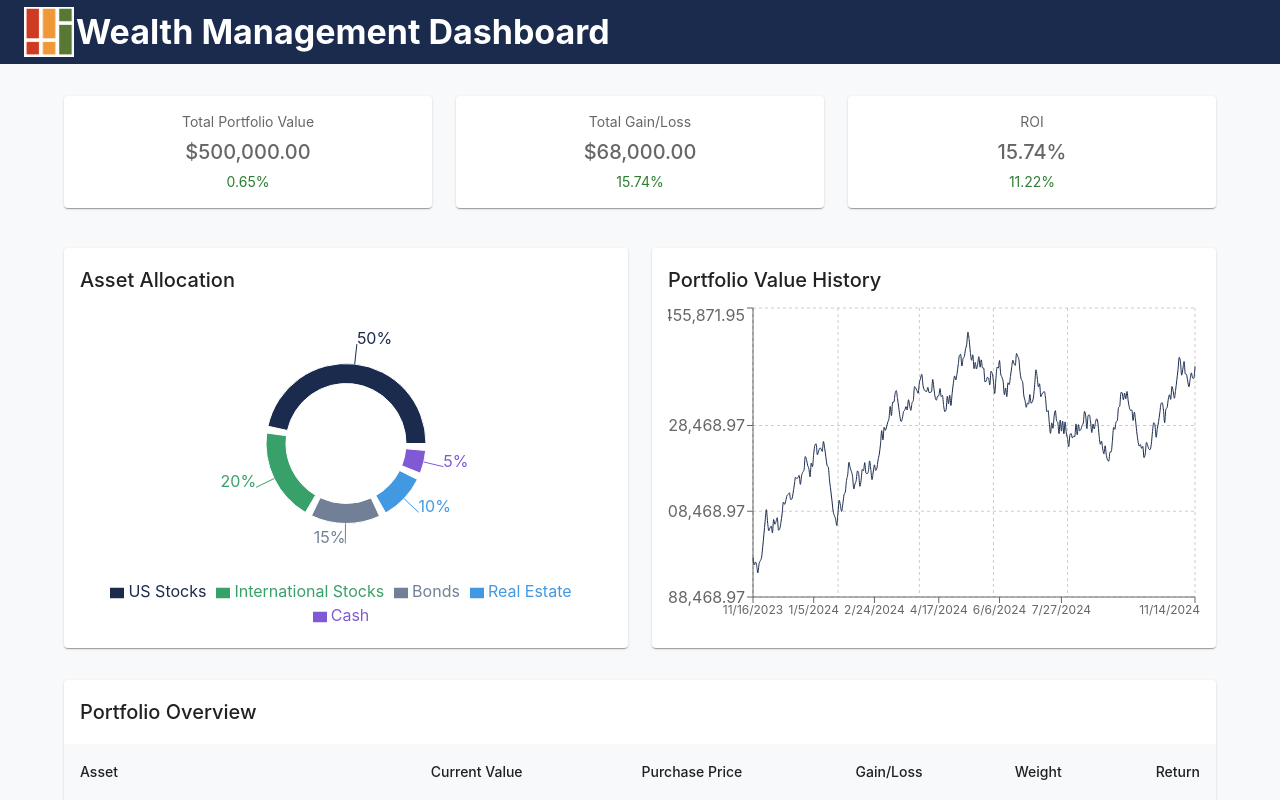
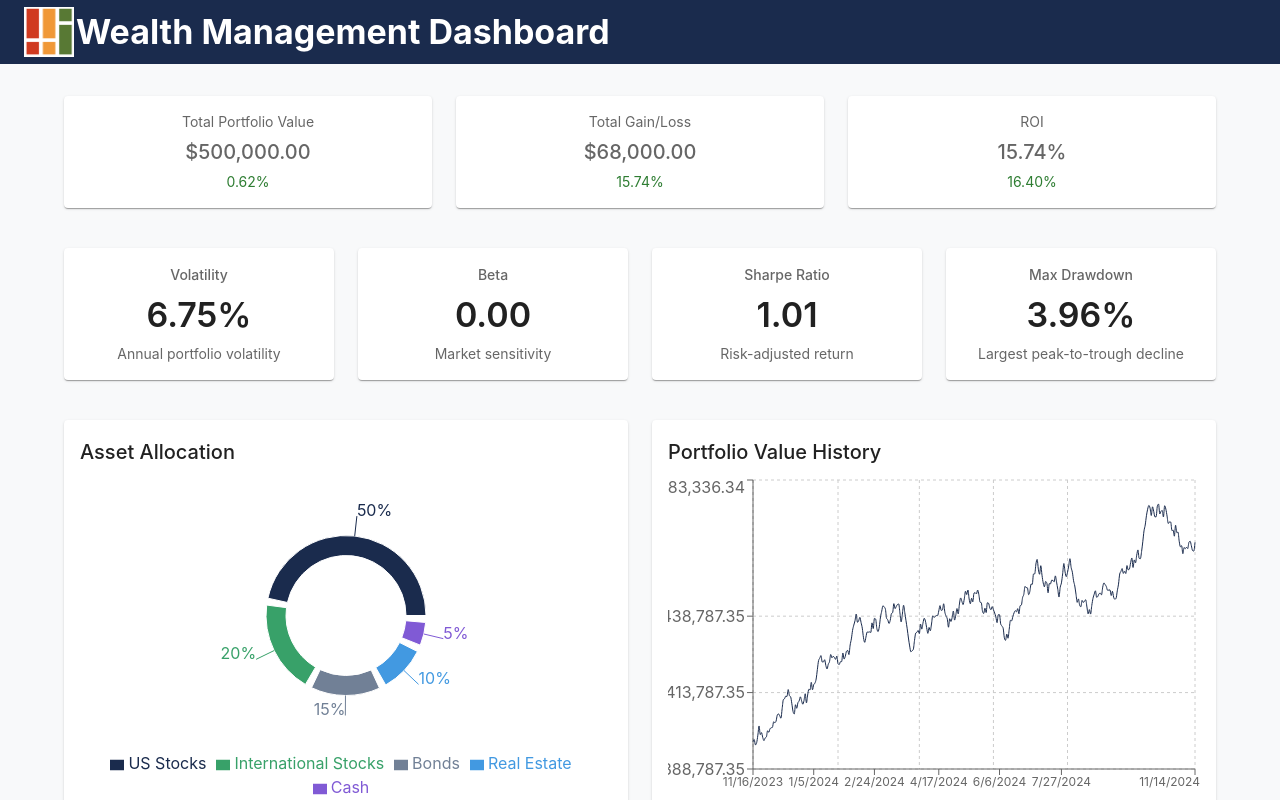
Before and after one commit to vinaykumarvk/wealth-dashboard-1, a React (Create React App) app in the folder wealth-dashboard/: page / in a window 1280 px wide. Shown: the top 800 px of the page. Built offline with nearby package versions, Linux system fonts and the light colour scheme.

Commit message:
Agent query: Can you see the new risk metrics section displaying Volatility, Beta, Sharpe Ratio, and Max Drawdown with their respective values?

```diff
--- a/wealth-dashboard/src/App.js
+++ b/wealth-dashboard/src/App.js
@@ -9,6 +9,7 @@ import AllocationChart from './components/AllocationChart';
 import PerformanceChart from './components/PerformanceChart';
 import PortfolioTable from './components/PortfolioTable';
 import RebalancingRecommendations from './components/RebalancingRecommendations';
+import RiskMetrics from './components/RiskMetrics';
 
 // Create theme with our brand colors
 const theme = createTheme({
@@ -43,6 +44,7 @@ function App() {
           <Header />
           <Container maxWidth="lg" sx={{ mt: 4, mb: 4, width: '100%' }}>
             <MetricsCards />
+            <RiskMetrics />
             <Grid container spacing={3} sx={{ mt: 2, mb: 4 }}>
               <Grid item xs={12} md={6}>
                 <AllocationChart />
--- /dev/null
+++ b/wealth-dashboard/src/components/RiskMetrics.js
@@ -0,0 +1,61 @@
+import React from 'react';
+import { useSelector } from 'react-redux';
+import { Paper, Typography, Grid } from '@mui/material';
+import { styled } from '@mui/material/styles';
+
+const MetricCard = styled(Paper)(({ theme }) => ({
+  padding: theme.spacing(2),
+  height: '100%',
+  display: 'flex',
+  flexDirection: 'column',
+  alignItems: 'center'
+}));
+
+const RiskMetrics = () => {
+  const metrics = useSelector((state) => state.portfolio.metrics);
+
+  const riskMetrics = [
+    {
+      title: 'Volatility',
+      value: `${metrics.volatility.toFixed(2)}%`,
+      description: 'Annual portfolio volatility'
+    },
+    {
+      title: 'Beta',
+      value: metrics.beta.toFixed(2),
+      description: 'Market sensitivity'
+    },
+    {
+      title: 'Sharpe Ratio',
+      value: metrics.sharpeRatio.toFixed(2),
+      description: 'Risk-adjusted return'
+    },
+    {
+      title: 'Max Drawdown',
+      value: `${metrics.maxDrawdown.toFixed(2)}%`,
+      description: 'Largest peak-to-trough decline'
+    }
+  ];
+
+  return (
+    <Grid container spacing={3} sx={{ mt: 2 }}>
+      {riskMetrics.map((metric) => (
+        <Grid item xs={12} sm={6} md={3} key={metric.title}>
+          <MetricCard>
+            <Typography variant="subtitle2" color="textSecondary" align="center">
+              {metric.title}
+            </Typography>
+            <Typography variant="h4" component="div" sx={{ my: 1 }}>
+              {metric.value}
+            </Typography>
+            <Typography variant="body2" color="textSecondary" align="center">
+              {metric.description}
+            </Typography>
+          </MetricCard>
+        </Grid>
+      ))}
+    </Grid>
+  );
+};
+
+export default RiskMetrics;
--- a/wealth-dashboard/src/data/sampleData.js
+++ b/wealth-dashboard/src/data/sampleData.js
@@ -1,8 +1,15 @@
+import { calculateStandardDeviation, calculateBeta, calculateSharpeRatio, calculateMaxDrawdown } from '../utils/riskAnalysis';
+
 const generatePerformanceData = () => {
   const dates = [];
   const values = [];
+  const marketValues = []; // Added market benchmark values
+  const dailyReturns = []; // Added portfolio daily returns
+  const marketReturns = []; // Added market daily returns
   const initialValue = 400000;
+  const initialMarketValue = 400000;
   let currentValue = initialValue;
+  let currentMarketValue = initialMarketValue;
 
   // Market parameters
   const annualReturn = 0.08; // 8% expected annual return
@@ -10,19 +17,39 @@ const generatePerformanceData = () => {
   const volatility = 0.12; // 12% annual volatility
   const dailyVolatility = volatility / Math.sqrt(252);
 
+  // Market benchmark parameters
+  const marketAnnualReturn = 0.10; // 10% expected market return
+  const marketDailyReturn = Math.pow(1 + marketAnnualReturn, 1/365) - 1;
+  const marketVolatility = 0.15; // 15% market volatility
+  const marketDailyVolatility = marketVolatility / Math.sqrt(252);
+
   for (let i = 0; i < 365; i++) {
     const date = new Date();
     date.setDate(date.getDate() - (365 - i));
     dates.push(date.toISOString());
 
-    // Random walk with drift using log-normal distribution
+    // Portfolio random walk
     const randomReturn = (Math.random() * 2 - 1) * dailyVolatility;
-    currentValue *= (1 + dailyReturn + randomReturn);
+    const todayReturn = dailyReturn + randomReturn;
+    currentValue *= (1 + todayReturn);
+    values.push(Math.round(currentValue * 100) / 100);
+    dailyReturns.push(todayReturn);
 
-    values.push(Math.round(currentValue * 100) / 100);
+    // Market random walk
+    const marketRandomReturn = (Math.random() * 2 - 1) * marketDailyVolatility;
+    const marketTodayReturn = marketDailyReturn + marketRandomReturn;
+    currentMarketValue *= (1 + marketTodayReturn);
+    marketValues.push(Math.round(currentMarketValue * 100) / 100);
+    marketReturns.push(marketTodayReturn);
   }
 
-  return { dates, values };
+  return {
+    dates,
+    values,
+    marketValues,
+    dailyReturns,
+    marketReturns
+  };
 };
 
 export const portfolioData = {
@@ -79,6 +106,9 @@ export const calculateMetrics = (data) => {
   const totalValue = data.holdings.reduce((sum, holding) => sum + holding.currentValue, 0);
   const totalCost = data.holdings.reduce((sum, holding) => sum + holding.purchasePrice, 0);
   const performance = data.performance;
+  const dailyReturns = performance.dailyReturns;
+  const marketReturns = performance.marketReturns;
+  const values = performance.values;
 
   return {
     totalValue,
@@ -89,6 +119,11 @@ export const calculateMetrics = (data) => {
     gainPercentage: ((totalValue - totalCost) / totalCost * 100),
     roi: ((totalValue - totalCost) / totalCost * 100),
     roiChange: ((performance.values[performance.values.length - 1] - performance.values[0]) /
-                performance.values[0] * 100)
+                performance.values[0] * 100),
+    // Risk metrics
+    volatility: Math.sqrt(252) * calculateStandardDeviation(dailyReturns) * 100, // Annualized
+    beta: calculateBeta(dailyReturns, marketReturns),
+    sharpeRatio: calculateSharpeRatio(dailyReturns),
+    maxDrawdown: calculateMaxDrawdown(values) * 100
   };
 };
--- /dev/null
+++ b/wealth-dashboard/src/utils/riskAnalysis.js
@@ -0,0 +1,43 @@
+// Risk analysis utility functions
+export const calculateStandardDeviation = (returns) => {
+  const mean = returns.reduce((sum, val) => sum + val, 0) / returns.length;
+  const squaredDiffs = returns.map(val => Math.pow(val - mean, 2));
+  const variance = squaredDiffs.reduce((sum, val) => sum + val, 0) / returns.length;
+  return Math.sqrt(variance);
+};
+
+export const calculateSharpeRatio = (returns, riskFreeRate = 0.035) => {
+  const meanReturn = returns.reduce((sum, val) => sum + val, 0) / returns.length;
+  const excessReturn = meanReturn - (riskFreeRate / 252); // Daily risk-free rate
+  const stdDev = calculateStandardDeviation(returns);
+  return (stdDev === 0) ? 0 : (excessReturn / stdDev) * Math.sqrt(252); // Annualized
+};
+
+export const calculateBeta = (portfolioReturns, marketReturns) => {
+  const portfolioMean = portfolioReturns.reduce((sum, val) => sum + val, 0) / portfolioReturns.length;
+  const marketMean = marketReturns.reduce((sum, val) => sum + val, 0) / marketReturns.length;
+
+  const covariance = portfolioReturns.reduce((sum, val, i) =>
+    sum + (val - portfolioMean) * (marketReturns[i] - marketMean), 0) / portfolioReturns.length;
+
+  const marketVariance = marketReturns.reduce((sum, val) =>
+    sum + Math.pow(val - marketMean, 2), 0) / marketReturns.length;
+
+  return covariance / marketVariance;
+};
+
+export const calculateMaxDrawdown = (values) => {
+  let maxDrawdown = 0;
+  let peak = values[0];
+
+  for (let i = 1; i < values.length; i++) {
+    if (values[i] > peak) {
+      peak = values[i];
+    } else {
+      const drawdown = (peak - values[i]) / peak;
+      maxDrawdown = Math.max(maxDrawdown, drawdown);
+    }
+  }
+
+  return maxDrawdown;
+};
```
